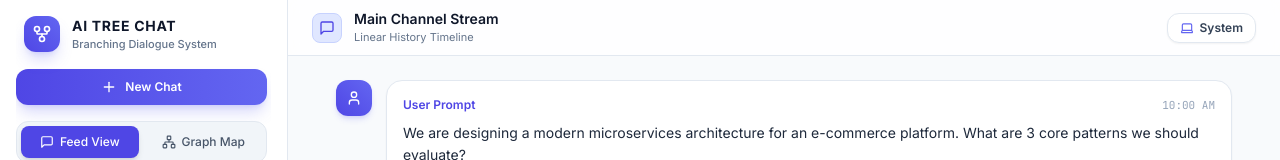
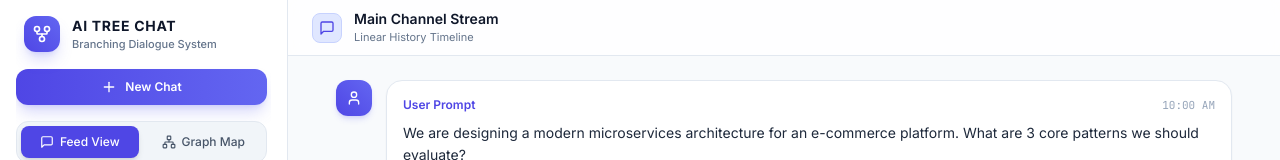
Before and after one commit to anandbmuley/AITreeChat, a React (Vite) app: page / in a window 1280 px wide. Shown: the top 160 px of the page. Built offline with nearby package versions, Linux system fonts and the light colour scheme.

Commit message:
refactor: Keep theme toggle button exclusively in left sidebar panel

```diff
--- a/src/App.tsx
+++ b/src/App.tsx
@@ -111,8 +111,6 @@ export default function App() {
             onOpenThread={openThread}
             onInspectPath={inspectNodePath}
             getReplyCount={getReplyCount}
-            themeMode={themeMode}
-            setThemeMode={setThemeMode}
           />
         ) : (
           <TreeGraphVisualizer
--- a/src/components/MainFeed.tsx
+++ b/src/components/MainFeed.tsx
@@ -14,15 +14,11 @@ import {
   Cpu,
   Zap,
   Brain,
-  Info,
-  Sun,
-  Moon,
-  Laptop
+  Info
 } from 'lucide-react';
 import { ChatNode, TreeComplexityMetrics } from '../types/chat';
 import { AVAILABLE_MODELS } from '../services/geminiApi';
 import { MarkdownRenderer } from './MarkdownRenderer';
-import { ThemeMode } from '../hooks/useTheme';
 
 interface MainFeedProps {
   rootIds: string[];
@@ -38,8 +34,6 @@ interface MainFeedProps {
   onOpenThread: (nodeId: string) => void;
   onInspectPath: (nodeId: string) => void;
   getReplyCount: (nodeId: string) => number;
-  themeMode?: ThemeMode;
-  setThemeMode?: (mode: ThemeMode) => void;
 }
 
 export const MainFeed: React.FC<MainFeedProps> = ({
@@ -56,8 +50,6 @@ export const MainFeed: React.FC<MainFeedProps> = ({
   onOpenThread,
   onInspectPath,
   getReplyCount,
-  themeMode,
-  setThemeMode,
 }) => {
   const [inputValue, setInputValue] = useState('');
   const [nodeModelOverride, setNodeModelOverride] = useState<string>(selectedModel);
@@ -122,13 +114,6 @@ export const MainFeed: React.FC<MainFeedProps> = ({
     return false;
   });
 
-  const toggleTheme = () => {
-    if (!setThemeMode) return;
-    if (themeMode === 'system') setThemeMode('dark');
-    else if (themeMode === 'dark') setThemeMode('light');
-    else setThemeMode('system');
-  };
-
   return (
     <div className="flex-1 flex flex-col bg-slate-50 dark:bg-slate-900 min-w-0 h-full relative transition-colors duration-200">
 
@@ -146,32 +131,12 @@ export const MainFeed: React.FC<MainFeedProps> = ({
           </div>
         </div>
 
-        <div className="flex items-center gap-3">
-          {activeThreadId && (
-            <div className="text-xs text-indigo-700 dark:text-indigo-300 flex items-center gap-1.5 bg-indigo-50 dark:bg-indigo-950/60 border border-indigo-200 dark:border-indigo-800/60 px-3 py-1 rounded-full animate-pulse">
-              <GitFork className="w-3.5 h-3.5 text-indigo-600 dark:text-indigo-400" />
-              <span>Thread Active</span>
-            </div>
-          )}
-
-          {/* Prominent Header Theme Toggle Button */}
-          {setThemeMode && (
-            <button
-              onClick={toggleTheme}
-              className="flex items-center gap-1.5 px-3 py-1.5 rounded-xl border border-slate-200 dark:border-slate-700/80 bg-white dark:bg-slate-800 text-slate-700 dark:text-slate-200 hover:bg-slate-100 dark:hover:bg-slate-700/80 text-xs font-semibold shadow-sm transition"
-              title={`Current Theme: ${themeMode?.toUpperCase()}. Click to switch theme.`}
-            >
-              {themeMode === 'light' ? (
-                <Sun className="w-3.5 h-3.5 text-amber-500" />
-              ) : themeMode === 'dark' ? (
-                <Moon className="w-3.5 h-3.5 text-indigo-400" />
-              ) : (
-                <Laptop className="w-3.5 h-3.5 text-indigo-500" />
-              )}
-              <span className="capitalize">{themeMode || 'Theme'}</span>
-            </button>
-          )}
-        </div>
+        {activeThreadId && (
+          <div className="text-xs text-indigo-700 dark:text-indigo-300 flex items-center gap-1.5 bg-indigo-50 dark:bg-indigo-950/60 border border-indigo-200 dark:border-indigo-800/60 px-3 py-1 rounded-full animate-pulse">
+            <GitFork className="w-3.5 h-3.5 text-indigo-600 dark:text-indigo-400" />
+            <span>Thread Side Panel Active</span>
+          </div>
+        )}
       </div>
 
       {/* Main Timeline Chat Stream */}
```
